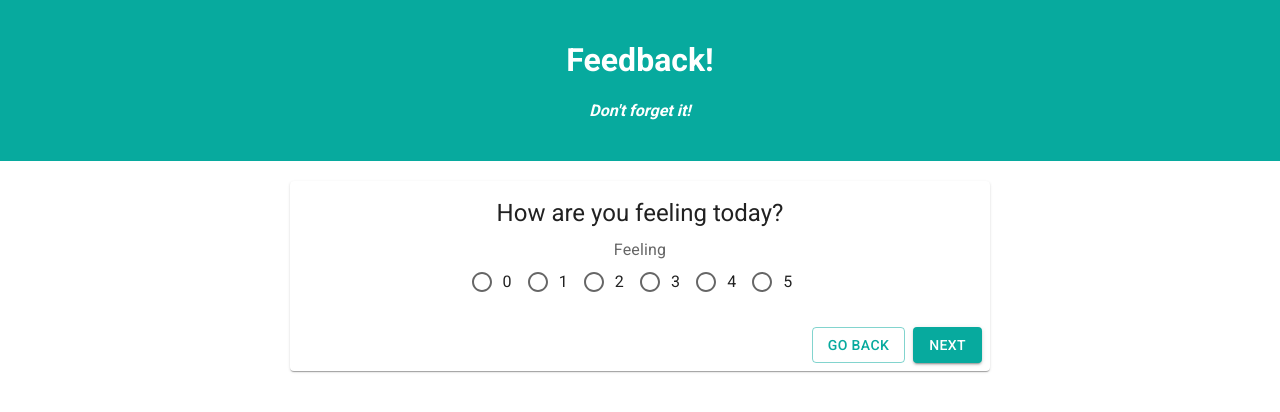
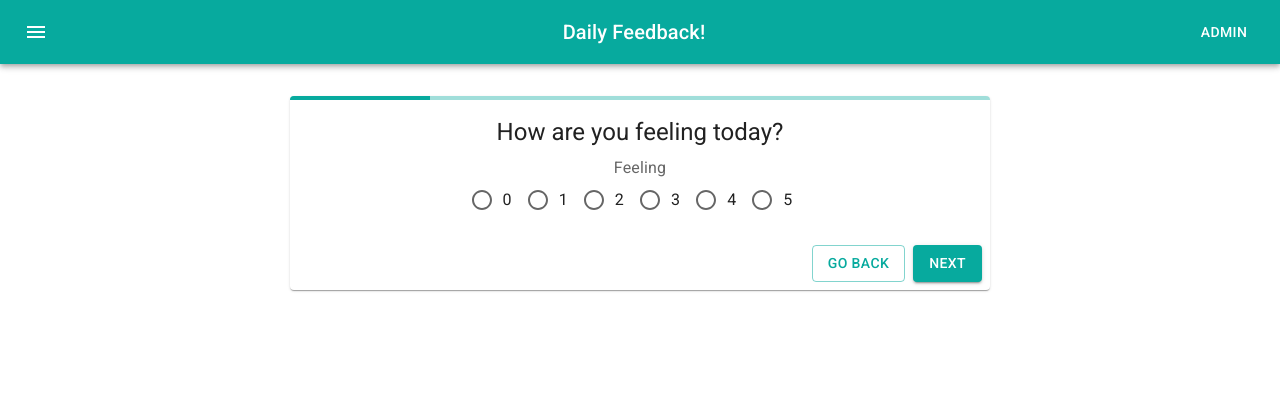
Before and after one commit to Brandon-Lanier/Student-Feedback-Loop, a React (Create React App) app: page /#/feeling in a window 1280 px wide. Both pictures are taken after a click on the button "GO BACK". Shown: the top 412 px of the page. Built offline with nearby package versions, Linux system fonts and the light colour scheme.

Commit message:
Added menu bar

```diff
--- a/src/components/Admin/Admin.jsx
+++ b/src/components/Admin/Admin.jsx
@@ -86,6 +86,11 @@ const handleDelete = (id) => {
             {flagged.length !== 0 && <table className="styled-table">
                 <thead>
                     <tr>
+                        <th>
+                            Flagged For Follow Up
+                        </th>
+                    </tr>
+                    <tr>
                         <th>Feeling</th>
                         <th>Understanding</th>
                         <th>Support</th>
--- a/src/components/App/App.css
+++ b/src/components/App/App.css
@@ -26,6 +26,7 @@ h4 {
 .feedback-area {
   display: flex;
   justify-content: center;
+  margin-top: 2em;
 }
 
 .cardActions {
--- a/src/components/Comments/Comments.jsx
+++ b/src/components/Comments/Comments.jsx
@@ -2,6 +2,7 @@ import Box from '@mui/material/Box';
 import Card from '@mui/material/Card';
 import CardActions from '@mui/material/CardActions';
 import CardContent from '@mui/material/CardContent';
+import { LinearProgress } from '@mui/material';
 import Button from '@mui/material/Button';
 import Typography from '@mui/material/Typography';
 import { useState } from 'react';
@@ -33,6 +34,7 @@ function Comments() {
         <>
             <Slide direction="up" in="open" mountOnEnter unmountOnExit>
             <Card sx={{ width: 700 }} >
+            <LinearProgress variant="determinate" value='80' />
                 <CardContent>
                     <Typography gutterBottom variant="h5">
                         How well are you being supported?
--- /dev/null
+++ b/src/components/DropMenu/DropMenu.jsx
@@ -0,0 +1,64 @@
+import Menu from '@mui/material/Menu';
+import MenuItem from '@mui/material/MenuItem';
+import IconButton from '@mui/material/IconButton';
+import MenuIcon from '@mui/icons-material/Menu';
+import { useState } from 'react';
+import { useHistory } from 'react-router-dom';
+
+function DropMenu() {
+
+    const history = useHistory();
+
+    const [anchorEl, setAnchorEl] = useState(null);
+    const open = Boolean(anchorEl);
+    const handleClick = (event) => {
+        setAnchorEl(event.currentTarget);
+    };
+    const handleClose = () => {
+        setAnchorEl(null);
+    };
+
+    const goHome = () => {
+        history.push('/');
+        handleClose();
+    }
+
+    const goAdmin = () => {
+        history.push('/admin')
+        handleClose();
+    }
+
+    return (
+
+        <div>
+
+            <IconButton
+                size="large"
+                edge="start"
+                color="inherit"
+                aria-label="menu"
+                sx={{ mr: 2 }}
+                aria-controls={open ? 'basic-menu' : undefined}
+                aria-haspopup="true"
+                aria-expanded={open ? 'true' : undefined}
+                onClick={handleClick}
+            >
+                <MenuIcon />
+            </IconButton>
+            <Menu
+                id="basic-menu"
+                anchorEl={anchorEl}
+                open={open}
+                onClose={handleClose}
+                MenuListProps={{
+                    'aria-labelledby': 'basic-button',
+                }}
+            >
+                <MenuItem onClick={goHome}>Home</MenuItem>
+                <MenuItem onClick={goAdmin}>Admin</MenuItem>
+            </Menu>
+        </div>
+    )
+}
+
+export default DropMenu;
--- a/src/components/Feeling/Feeling.jsx
+++ b/src/components/Feeling/Feeling.jsx
@@ -18,6 +18,8 @@ import Slide from '@mui/material/Slide';
 import Snackbar from '@mui/material/Snackbar';
 import IconButton from '@mui/material/IconButton';
 import CloseIcon from '@mui/icons-material/Close';
+import PopUp from '../PopUp/PopUp'
+import LinearProgress from '@mui/material/LinearProgress';
 
 
 function Feeling() {
@@ -40,8 +42,12 @@ function Feeling() {
     return (
         <>
             <Slide direction="up" in="open" out="close" mountOnEnter unmountOnExit>
+
             <Card sx={{ width: 700 }} >
+                <LinearProgress variant="determinate" value='20' />
+
                 <CardContent>
+
                     <Typography gutterBottom variant="h5">
                         How are you feeling today?
                     </Typography>
--- a/src/components/Header/Header.jsx
+++ b/src/components/Header/Header.jsx
@@ -1,13 +1,41 @@
+import AppBar from '@mui/material/AppBar';
+import Box from '@mui/material/Box';
+import Toolbar from '@mui/material/Toolbar';
+import Typography from '@mui/material/Typography';
+import Button from '@mui/material/Button';
+import IconButton from '@mui/material/IconButton';
+import MenuIcon from '@mui/icons-material/Menu';
+import { Link, useHistory } from 'react-router-dom';
+import Menu from '@mui/material/Menu';
+import MenuItem from '@mui/material/MenuItem';
+import { useState } from 'react';
+import DropMenu from '../DropMenu/DropMenu'
+
 
 
 function Header() {
 
+    const history = useHistory();
+
+    const handleAdmin = () => {
+        history.push('/admin')
+    }
+
+
     return (
-        <header className='App-header'>
-            <h1 className='App-title'>Feedback!</h1>
-            <h4>Don't forget it!</h4>
-        </header>
-    )
+        <Box sx={{ flexGrow: 1 }}>
+            <AppBar position="static">
+                <Toolbar>
+                    <DropMenu />
+                    <Typography variant="h6" component="div" sx={{ flexGrow: 1 }}>
+                        Daily Feedback!
+                    </Typography>
+                    <Button color="inherit" onClick={handleAdmin}>Admin</Button>
+                </Toolbar>
+            </AppBar>
+        </Box>
+    );
 }
 
+
 export default Header;
--- /dev/null
+++ b/src/components/PopUp/PopUp.jsx
@@ -0,0 +1,50 @@
+import Button from '@mui/material/Button';
+import Dialog from '@mui/material/Dialog';
+import DialogActions from '@mui/material/DialogActions';
+import DialogContent from '@mui/material/DialogContent';
+import DialogContentText from '@mui/material/DialogContentText';
+import DialogTitle from '@mui/material/DialogTitle';
+
+function PopUp() {
+  const [open, setOpen] = React.useState(false);
+
+  const handleClickOpen = () => {
+    setOpen(true);
+  };
+
+  const handleClose = () => {
+    setOpen(false);
+  };
+
+  return (
+    <div>
+      <Button variant="outlined" onClick={handleClickOpen}>
+        Open alert dialog
+      </Button>
+      <Dialog
+        open={open}
+        onClose={handleClose}
+        aria-labelledby="alert-dialog-title"
+        aria-describedby="alert-dialog-description"
+      >
+        <DialogTitle id="alert-dialog-title">
+          {"Use Google's location service?"}
+        </DialogTitle>
+        <DialogContent>
+          <DialogContentText id="alert-dialog-description">
+            Let Google help apps determine location. This means sending anonymous
+            location data to Google, even when no apps are running.
+          </DialogContentText>
+        </DialogContent>
+        <DialogActions>
+          <Button onClick={handleClose}>Disagree</Button>
+          <Button onClick={handleClose} autoFocus>
+            Agree
+          </Button>
+        </DialogActions>
+      </Dialog>
+    </div>
+  );
+}
+
+export default PopUp;
--- a/src/components/Review/Review.jsx
+++ b/src/components/Review/Review.jsx
@@ -2,6 +2,7 @@ import Card from '@mui/material/Card';
 import CardActions from '@mui/material/CardActions';
 import CardContent from '@mui/material/CardContent';
 import Button from '@mui/material/Button';
+import { LinearProgress } from '@mui/material';
 import Typography from '@mui/material/Typography';
 import { useSelector } from 'react-redux';
 import { useHistory } from 'react-router-dom';
@@ -38,6 +39,7 @@ function Review() {
     return (
         <Slide direction="up" in="open" mountOnEnter unmountOnExit>
         <Card sx={{ width: 700 }} >
+        <LinearProgress variant="determinate" value='100' />
             <CardContent className="review-feedback">
                 <Typography gutterBottom variant="h5">
                     Review your feedback
--- a/src/components/Support/Support.jsx
+++ b/src/components/Support/Support.jsx
@@ -3,6 +3,7 @@ import Card from '@mui/material/Card';
 import CardActions from '@mui/material/CardActions';
 import CardContent from '@mui/material/CardContent';
 import Button from '@mui/material/Button';
+import { LinearProgress } from '@mui/material';
 import Typography from '@mui/material/Typography';
 import CardHeader from '@mui/material/CardHeader';
 import Radio from '@mui/material/Radio';
@@ -42,6 +43,7 @@ function Support() {
         <>
         <Slide direction="up" in="open" mountOnEnter unmountOnExit>
             <Card sx={{ width: 700 }} >
+            <LinearProgress variant="determinate" value='60' />
                 <CardContent>
                     <Typography gutterBottom variant="h5">
                         How well are you being supported?
--- a/src/components/Understand/Understand.jsx
+++ b/src/components/Understand/Understand.jsx
@@ -15,6 +15,7 @@ import { useState } from 'react';
 import { useDispatch } from 'react-redux';
 import Swal from 'sweetalert2';
 import { useHistory } from 'react-router-dom';
+import { LinearProgress } from '@mui/material';
 
 
 function Understand() {
@@ -42,6 +43,7 @@ function Understand() {
         <>
         <Slide direction="up" in="open" mountOnEnter unmountOnExit>
             <Card sx={{ width: 700 }} >
+            <LinearProgress variant="determinate" value='40' />
                 <CardContent>
                     <Typography gutterBottom variant="h5">
                         How well are you understanding the content?
```
